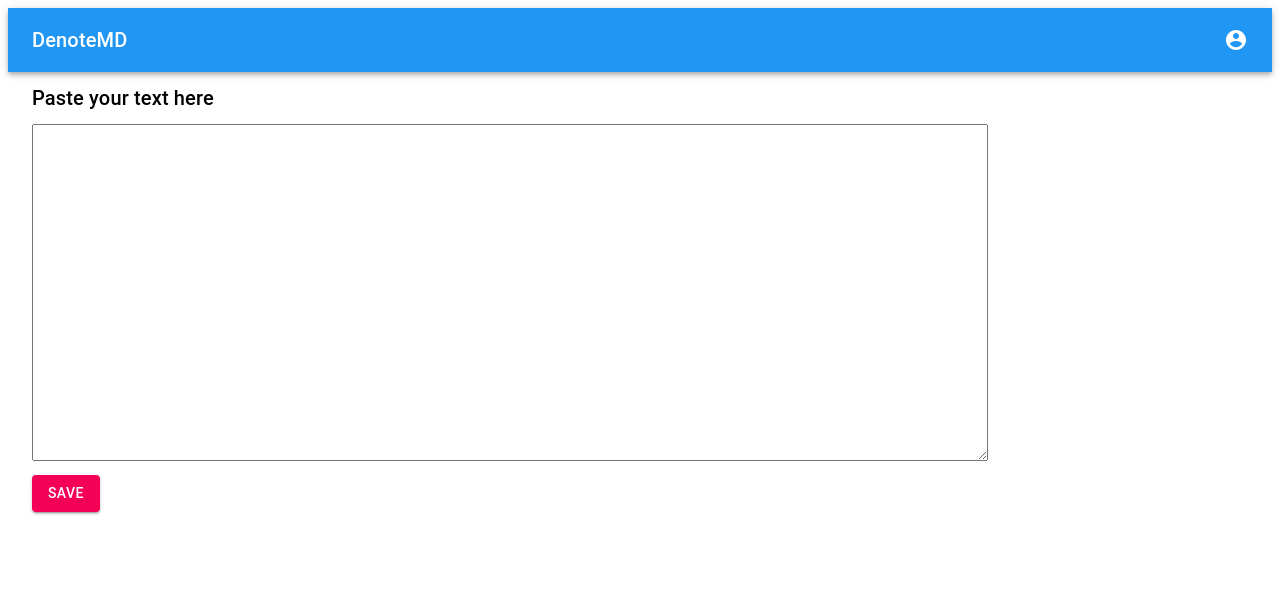
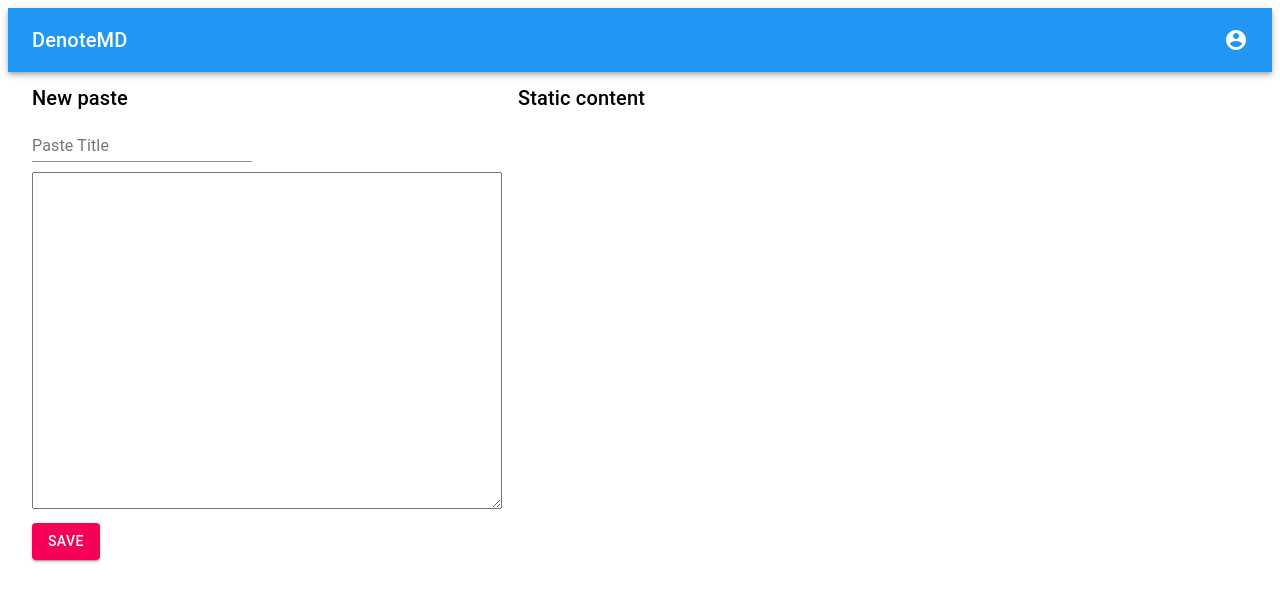
Before and after one commit to DenoteMD/denote-md-backend, a React (Create React App) app in the folder dmd-frontend/: page / in a window 1280 px wide. Shown: the top 602 px of the page. Built offline with nearby package versions, Linux system fonts and the light colour scheme.

Commit message:
Update UI design for Markdown

```diff
--- a/dmd-frontend/package.json
+++ b/dmd-frontend/package.json
@@ -12,11 +12,13 @@
     "@types/node": "^12.0.0",
     "@types/react": "^16.9.0",
     "@types/react-dom": "^16.9.0",
+    "marked": "^1.1.1",
     "node-sass": "^4.13.1",
     "react": "^16.13.1",
     "react-dom": "^16.13.1",
     "react-scripts": "3.4.1",
-    "typescript": "~3.7.2"
+    "typescript": "~3.7.2",
+    "xss": "^1.0.8"
   },
   "scripts": {
     "start": "react-scripts start",
--- a/dmd-frontend/src/components/Editor.tsx
+++ b/dmd-frontend/src/components/Editor.tsx
@@ -4,6 +4,9 @@ import { makeStyles, Theme } from '@material-ui/core/styles';
 import TextArea from '@material-ui/core/TextareaAutosize';
 import Typography from '@material-ui/core/Typography';
 import Button from '@material-ui/core/Button';
+import Box from '@material-ui/core/Box';
+import TextField from '@material-ui/core/TextField';
+import { Grid } from '@material-ui/core';
 
 const useStyles = makeStyles((theme: Theme) => ({
   wrapper: {
@@ -19,7 +22,7 @@ const useStyles = makeStyles((theme: Theme) => ({
     fontFamily: 'Consolas,Courier,serif',
     lineHeight: '21px;',
     boxSizing: 'border-box',
-  },
+  }
 }));
 
 interface comProps {
@@ -47,17 +50,27 @@ const Editor = ({ className, onSaveFunc }: comProps) => {
     <div className={`${classes.wrapper} ${className}`}>
       <form className="" onSubmit={onFormSubmit}>
         <div>
+          <Grid container spacing={2}>
+          <Grid item xs={6} >
             <Typography className={classes.label} variant="h6" noWrap>
-            Paste your text here
+              New paste
             </Typography>
-          <TextArea
-            value={text}
+            <TextField id="title" label="Paste Title"/>
+            <TextArea value={text}
                     onChange={(e: React.ChangeEvent<HTMLTextAreaElement>) => {
                       setText(e.currentTarget.value);
                     }}
                     className={classes.textArea}
                     rowsMin="15"
             ></TextArea>
+            </Grid>
+            <Grid item xs={6}>
+            <Typography className={classes.label} variant="h6" noWrap>
+                Static content
+              </Typography>
+
+            </Grid>
+          </Grid>
         </div>
         <Button variant="contained" type="submit" color="secondary">
           Save
```
Lines whose indentation alone changed are shown as unchanged.
